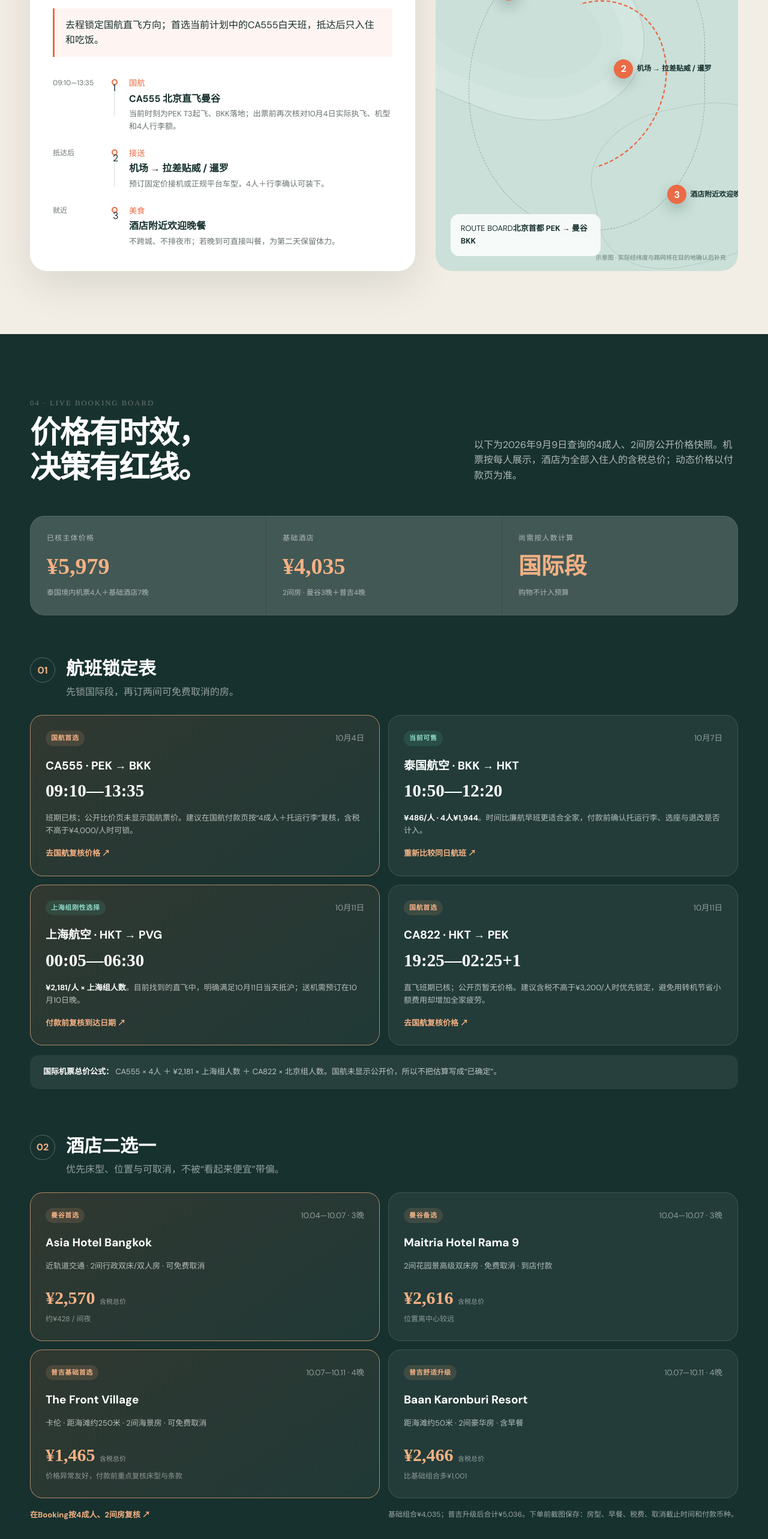
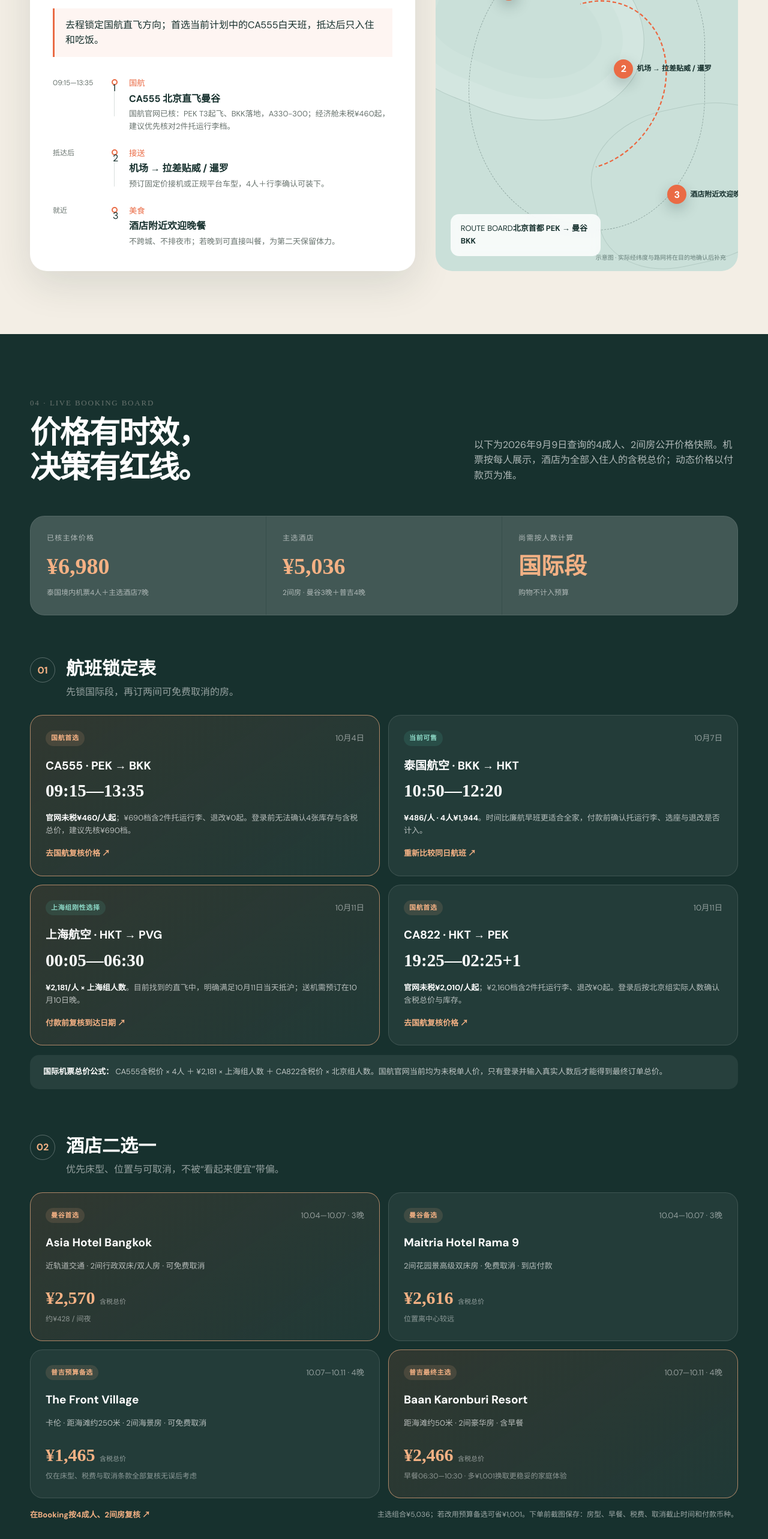
Before and after one commit to CJSUN997/national-day-family-trip, a Next.js app in the folder site/: page / in a window 1280 px wide. Shown: the part 3240-5806 px from the top of the page at 60% size. Built offline with nearby package versions, Linux system fonts and the light colour scheme.

Commit message:
完善旅行预订与出发执行手册

```diff
--- a/site/app/globals.css
+++ b/site/app/globals.css
@@ -241,6 +241,21 @@ button:focus-visible, a:focus-visible, textarea:focus-visible, label:focus-withi
 .transfer-budget a { margin-top: 18px; }
 .booking-warning { margin-top: 30px; border: 1px dashed rgba(244,177,132,.4); }
 
+.execution-grid { display: grid; grid-template-columns: repeat(2, minmax(0, 1fr)); gap: 14px; }
+.execution-grid article { display: flex; min-height: 230px; flex-direction: column; padding: 25px; border: 1px solid rgba(255,255,255,.1); border-radius: 20px; background: rgba(255,255,255,.055); }
+.execution-grid small { color: #8bd7c5; font-weight: 700; letter-spacing: .08em; }
+.execution-grid h4 { margin: 9px 0 5px; font-family: "Noto Serif SC", serif; font-size: 21px; }
+.execution-grid p { margin: 0 0 18px; color: rgba(255,255,255,.65); font-size: 13px; line-height: 1.7; }
+.execution-grid a { margin-top: auto; }
+.mini-links { display: flex; flex-wrap: wrap; gap: 8px 18px; margin-top: auto; }
+.ops-timeline { display: grid; grid-template-columns: repeat(3, minmax(0, 1fr)); gap: 1px; overflow: hidden; margin-top: 16px; border: 1px solid rgba(255,255,255,.1); border-radius: 20px; background: rgba(255,255,255,.1); }
+.ops-timeline article { display: grid; grid-template-columns: 76px 1fr; gap: 12px; padding: 20px; background: #193d39; }
+.ops-timeline time { color: #f4b184; font-size: 11px; font-weight: 700; }
+.ops-timeline h4 { margin: 0 0 5px; font-size: 14px; }
+.ops-timeline p { margin: 0; color: rgba(255,255,255,.58); font-size: 12px; line-height: 1.6; }
+.rain-plan { margin-top: 16px; padding: 18px 20px; border-left: 3px solid #f4b184; border-radius: 0 14px 14px 0; background: rgba(244,177,132,.09); color: rgba(255,255,255,.7); font-size: 13px; line-height: 1.7; }
+.rain-plan b { color: #fff; }
+
 .budget-layout { display: grid; grid-template-columns: .75fr 1.25fr; gap: 60px; align-items: center; }
 .budget-main { padding: 36px; border: 1px solid var(--line); border-radius: 28px; }
 .budget-main p { color: var(--muted); }
@@ -292,6 +307,7 @@ button:focus-visible, a:focus-visible, textarea:focus-visible, label:focus-withi
   .day-layout { grid-template-columns: 1fr; }
   .route-map { min-height: 400px; }
   .transfer-timeline { grid-template-columns: repeat(2, 1fr); }
+  .ops-timeline { grid-template-columns: repeat(2, minmax(0, 1fr)); }
 }
 
 @media (max-width: 720px) {
@@ -312,10 +328,12 @@ button:focus-visible, a:focus-visible, textarea:focus-visible, label:focus-withi
   .section-heading h2 { font-size: 36px; }
   .score-grid { grid-template-columns: 1fr 1fr; }
   .people-strip, .candidate-grid, .check-list { grid-template-columns: 1fr; }
-  .price-summary, .flight-grid, .hotel-grid, .transfer-timeline, .transfer-guide { grid-template-columns: 1fr; }
+  .price-summary, .flight-grid, .hotel-grid, .transfer-timeline, .transfer-guide, .execution-grid, .ops-timeline { grid-template-columns: 1fr; }
   .price-summary { margin-bottom: 50px; }
   .booking-block + .booking-block { margin-top: 56px; }
   .transfer-timeline article { min-height: auto; }
+  .execution-grid article { min-height: auto; padding: 21px; }
+  .ops-timeline article { grid-template-columns: 70px minmax(0, 1fr); padding: 17px; }
   .hotel-actions { align-items: flex-start; flex-direction: column; }
   .hotel-actions p { text-align: left; }
   .candidate-card { padding: 28px; }
--- a/site/app/page.tsx
+++ b/site/app/page.tsx
@@ -45,7 +45,7 @@ const initialData: SiteData = {
       risks: ["国庆票价与2间房需尽快锁定", "普吉道路拥堵需给接送留足缓冲", "浮潜必须允许分组且可无损取消"],
       days: [
         { day: 1, date: "10.04", title: "国航直飞曼谷 · 轻量落地", route: "北京首都 PEK → 曼谷 BKK", summary: "去程锁定国航直飞方向；首选当前计划中的CA555白天班，抵达后只入住和吃饭。", activities: [
-          { time: "09:10—13:35", type: "国航", title: "CA555 北京直飞曼谷", note: "当前时刻为PEK T3起飞、BKK落地；出票前再次核对10月4日实际执飞、机型和4人行李额。" },
+          { time: "09:15—13:35", type: "国航", title: "CA555 北京直飞曼谷", note: "国航官网已核：PEK T3起飞、BKK落地，A330-300；经济舱未税¥460起，建议优先核对2件托运行李档。" },
           { time: "抵达后", type: "接送", title: "机场 → 拉差贴威 / 暹罗", note: "预订固定价接机或正规平台车型，4人＋行李确认可装下。" },
           { time: "就近", type: "美食", title: "酒店附近欢迎晚餐", note: "不跨城、不排夜市；若晚到可直接叫餐，为第二天保留体力。" },
         ] },
@@ -141,10 +141,10 @@ const initialData: SiteData = {
     },
   ],
   checklist: [
-    { id: "international", phase: "第一优先", title: "锁定去程国航CA555", note: "10月4日PEK→BKK，09:10—13:35；公开页暂未显示国航价格，在国航端按4人、含税与行李复核。" },
+    { id: "international", phase: "第一优先", title: "锁定去程国航CA555", note: "10月4日PEK→BKK，09:15—13:35；官网未税¥460起，2件托运行李档¥690，按4成人登录后确认含税总价与库存。" },
     { id: "returns", phase: "同时确认", title: "锁定两组返程", note: "上海组当前选择00:05—06:30直飞（¥2,181/人参考）；北京组核对国航CA822，10月12日02:25到PEK。" },
     { id: "domestic", phase: "同期", title: "锁定10月7日泰航BKK→HKT", note: "当前首选10:50—12:20，公开含税参考¥486/人；付款前确认托运行李和退改。" },
-    { id: "rooms", phase: "订票后24小时", title: "预订曼谷3晚＋普吉4晚的2间房", note: "首选Asia Hotel Bangkok＋The Front Village，当前含税合计¥4,035；优先免费取消，付款前复核床型。" },
+    { id: "rooms", phase: "订票后24小时", title: "预订曼谷3晚＋普吉4晚的2间房", note: "主选Asia Hotel Bangkok＋Baan Karonburi Resort，当前含税合计¥5,036；优先免费取消，付款前复核床型、早餐与税费。" },
     { id: "transfer", phase: "出发前2周", title: "建立5张接送订单", note: "两段机场接机、一段曼谷送机、上海组和北京组各一段普吉送机；4人同行段选择Van / SUV。" },
     { id: "tdac", phase: "抵泰前3天内", title: "为4人提交泰国TDAC", note: "只使用泰国移民局官方免费入口，并保存确认邮件或二维码。" },
     { id: "spa", phase: "出发前1周", title: "预约两次SPA / 按摩", note: "确认4人同一时段、正规门店、取消条款和接送范围。" },
@@ -153,7 +153,7 @@ const initialData: SiteData = {
   ],
 };
 
-const STORAGE_KEY = "national-day-family-trip-v3";
+const STORAGE_KEY = "national-day-family-trip-v4";
 const CHECK_KEY = "national-day-family-trip-checks-v1";
 
 export default function Home() {
@@ -416,8 +416,8 @@ export default function Home() {
           </div>
 
           <div className="price-summary">
-            <div><span>已核主体价格</span><strong>¥5,979</strong><small>泰国境内机票4人＋基础酒店7晚</small></div>
-            <div><span>基础酒店</span><strong>¥4,035</strong><small>2间房 · 曼谷3晚＋普吉4晚</small></div>
+            <div><span>已核主体价格</span><strong>¥6,980</strong><small>泰国境内机票4人＋主选酒店7晚</small></div>
+            <div><span>主选酒店</span><strong>¥5,036</strong><small>2间房 · 曼谷3晚＋普吉4晚</small></div>
             <div><span>尚需按人数计算</span><strong>国际段</strong><small>购物不计入预算</small></div>
           </div>
 
@@ -426,8 +426,8 @@ export default function Home() {
             <div className="flight-grid">
               <article className="booking-card recommended">
                 <div className="status-row"><span className="status-pill">国航首选</span><small>10月4日</small></div>
-                <h4>CA555 · PEK → BKK</h4><strong className="card-time">09:10—13:35</strong>
-                <p>班期已核；公开比价页未显示国航票价。建议在国航付款页按“4成人＋托运行李”复核，含税不高于¥4,000/人时可锁。</p>
+                <h4>CA555 · PEK → BKK</h4><strong className="card-time">09:15—13:35</strong>
+                <p><b>官网未税¥460/人起</b>；¥690档含2件托运行李、退改¥0起。登录前无法确认4张库存与含税总价，建议先核¥690档。</p>
                 <a href="https://www.airchina.com.cn/" target="_blank" rel="noreferrer">去国航复核价格 ↗</a>
               </article>
               <article className="booking-card">
@@ -445,11 +445,11 @@ export default function Home() {
               <article className="booking-card">
                 <div className="status-row"><span className="status-pill">国航首选</span><small>10月11日</small></div>
                 <h4>CA822 · HKT → PEK</h4><strong className="card-time">19:25—02:25+1</strong>
-                <p>直飞班期已核；公开页暂无价格。建议含税不高于¥3,200/人时优先锁定，避免用转机节省小额费用却增加全家疲劳。</p>
+                <p><b>官网未税¥2,010/人起</b>；¥2,160档含2件托运行李、退改¥0起。登录后按北京组实际人数确认含税总价与库存。</p>
                 <a href="https://www.airchina.com.cn/" target="_blank" rel="noreferrer">去国航复核价格 ↗</a>
               </article>
             </div>
-            <div className="formula-note"><b>国际机票总价公式：</b> CA555 × 4人 ＋ ¥2,181 × 上海组人数 ＋ CA822 × 北京组人数。国航未显示公开价，所以不把估算写成“已确定”。</div>
+            <div className="formula-note"><b>国际机票总价公式：</b> CA555含税价 × 4人 ＋ ¥2,181 × 上海组人数 ＋ CA822含税价 × 北京组人数。国航官网当前均为未税单人价，只有登录并输入真实人数后才能得到最终订单总价。</div>
           </div>
 
           <div className="booking-block">
@@ -457,10 +457,10 @@ export default function Home() {
             <div className="hotel-grid">
               <article className="hotel-card picked"><div className="hotel-top"><span>曼谷首选</span><small>10.04—10.07 · 3晚</small></div><h4>Asia Hotel Bangkok</h4><p>近轨道交通 · 2间行政双床/双人房 · 可免费取消</p><strong>¥2,570 <small>含税总价</small></strong><em>约¥428 / 间夜</em></article>
               <article className="hotel-card"><div className="hotel-top"><span>曼谷备选</span><small>10.04—10.07 · 3晚</small></div><h4>Maitria Hotel Rama 9</h4><p>2间花园景高级双床房 · 免费取消 · 到店付款</p><strong>¥2,616 <small>含税总价</small></strong><em>位置离中心较远</em></article>
-              <article className="hotel-card picked"><div className="hotel-top"><span>普吉基础首选</span><small>10.07—10.11 · 4晚</small></div><h4>The Front Village</h4><p>卡伦 · 距海滩约250米 · 2间海景房 · 可免费取消</p><strong>¥1,465 <small>含税总价</small></strong><em>价格异常友好，付款前重点复核床型与条款</em></article>
-              <article className="hotel-card"><div className="hotel-top"><span>普吉舒适升级</span><small>10.07—10.11 · 4晚</small></div><h4>Baan Karonburi Resort</h4><p>距海滩约50米 · 2间豪华房 · 含早餐</p><strong>¥2,466 <small>含税总价</small></strong><em>比基础组合多¥1,001</em></article>
+              <article className="hotel-card"><div className="hotel-top"><span>普吉预算备选</span><small>10.07—10.11 · 4晚</small></div><h4>The Front Village</h4><p>卡伦 · 距海滩约250米 · 2间海景房 · 可免费取消</p><strong>¥1,465 <small>含税总价</small></strong><em>仅在床型、税费与取消条款全部复核无误后考虑</em></article>
+              <article className="hotel-card picked"><div className="hotel-top"><span>普吉最终主选</span><small>10.07—10.11 · 4晚</small></div><h4>Baan Karonburi Resort</h4><p>距海滩约50米 · 2间豪华房 · 含早餐</p><strong>¥2,466 <small>含税总价</small></strong><em>早餐06:30—10:30 · 多¥1,001换取更稳妥的家庭体验</em></article>
             </div>
-            <div className="hotel-actions"><a href="https://www.booking.com/" target="_blank" rel="noreferrer">在Booking按4成人、2间房复核 ↗</a><p>基础组合¥4,035；普吉升级后合计¥5,036。下单前截图保存：房型、早餐、税费、取消截止时间和付款币种。</p></div>
+            <div className="hotel-actions"><a href="https://www.booking.com/" target="_blank" rel="noreferrer">在Booking按4成人、2间房复核 ↗</a><p>主选组合¥5,036；若改用预算备选可省¥1,001。下单前截图保存：房型、早餐、税费、取消截止时间和付款币种。</p></div>
           </div>
 
           <div className="booking-block transfer-block">
@@ -480,6 +480,27 @@ export default function Home() {
               <div><h4>推荐操作</h4><ol><li>在Grab“出行”中选择提前预约；普吉接机可选“预约机场接机”。</li><li>填写真实航班号、酒店英文名、乘客数与行李数；4人同行不要选普通轿车。</li><li>确认固定价、等候时间、上车点与取消规则；保存订单截图和司机聊天。</li><li>上车核对车牌与司机，付款只走平台；不要向陌生个人二维码预付。</li></ol></div>
               <div className="transfer-budget"><span>五段接送控制价</span><strong>THB 4,400—6,200</strong><small>约¥970—1,370 · 这是预算区间，不是实时叫车价</small><a href="https://www.grab.com/th/en/transport/advance-booking/" target="_blank" rel="noreferrer">查看Grab提前预约说明 ↗</a></div>
             </div>
+          </div>
+
+          <div className="booking-block execution-block">
+            <div className="booking-title"><span>04</span><div><h3>出发执行手册</h3><p>把容易忘的节点写成当天可以直接照做的动作。</p></div></div>
+            <div className="execution-grid">
+              <article><small>出票当天</small><h4>四人先核同舱库存</h4><p>CA555优先看¥690的2件行李档，CA822优先看¥2,160档；输入真实人数后再比较含税总价。保存票价、行李和退改页面截图。</p><a href="https://www.airchina.com.cn/" target="_blank" rel="noreferrer">打开国航官网 ↗</a></article>
+              <article><small>酒店下单</small><h4>主选两家一次核完</h4><p>曼谷选Asia Hotel，普吉选Baan Karonburi；确认2间房的床型、早餐、税费、取消期限，并把英文酒店名和地址发进家庭群。</p><div className="mini-links"><a href="https://www.asiahotel.co.th/asia_bangkok/contact/" target="_blank" rel="noreferrer">曼谷酒店资料 ↗</a><a href="https://www.karonburi.com/facilities" target="_blank" rel="noreferrer">普吉酒店资料 ↗</a></div></article>
+              <article><small>10月6日 · 15:00</small><h4>曼谷SPA先预约4人</h4><p>Let&apos;s Relax Siam Square One交通最顺，营业至23:00；按已公开项目，肩颈60分钟THB750、香薰60分钟THB1,300，可按预算分项目。</p><a href="https://letsrelaxspa.com/branches/bangkok-siam-square-1/" target="_blank" rel="noreferrer">查看门店与预约 ↗</a></article>
+              <article><small>10月8日 · 15:00</small><h4>普吉SPA保留可取消</h4><p>若选Oasis Spa，至少提前2小时预约并提前15分钟到店；天气不佳时可把海滩时段与SPA对调。</p><a href="https://oasisspa.net/en/FAQs/" target="_blank" rel="noreferrer">查看预约说明 ↗</a></article>
+            </div>
+            <div className="ops-timeline">
+              {[
+                ["现在", "确认返程人数", "只差“上海组几人、北京组几人”；确定后国际机票总额才能封账。"],
+                ["出票后24小时", "下单两家主选酒店", "选择可取消方案，把订单号、英文地址和取消截止日记入家庭群。"],
+                ["9月27—30日", "预约接送与SPA", "建立5张车单，备注4人及行李数；返程两组分别下单。"],
+                ["10月1日起", "提交4人TDAC", "抵泰前3天内用官方免费入口填写，并保存4份确认信息。"],
+                ["10月3日", "值机与行李终检", "检查护照、保险、eSIM、药品；充电宝随身携带、每人最多2块，机上禁用。"],
+                ["10月8日晚", "决定10月9日A/B方案", "看官方预警、海滩红旗和运营方通知；不安全就全员执行本岛雨天版。"],
+              ].map(([date, title, note]) => <article key={date}><time>{date}</time><div><h4>{title}</h4><p>{note}</p></div></article>)}
+            </div>
+            <div className="rain-plan"><b>雨天替换原则：</b>10月8日海况差就改酒店泳池/咖啡＋SPA；10月9日取消出海则改普吉老城＋Central Phuket，10月10日留作海滩或休息补位。任何红旗、雷暴或运营方停航都不硬上船。</div>
           </div>
 
           <div className="booking-warning"><b>下单顺序：</b>先同时打开CA555、上海组直飞和CA822付款页，确认三段都能接受后再支付；随后24小时内下单两家可取消酒店，最后建立接送提醒。任何页面若出现日期、机场或行李不一致，先停在付款前。</div>
```
